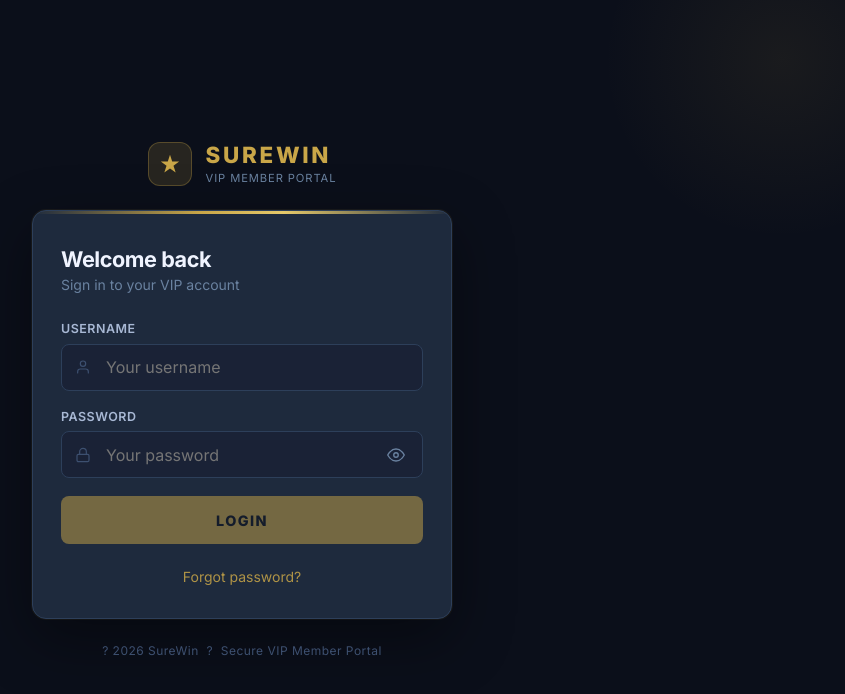
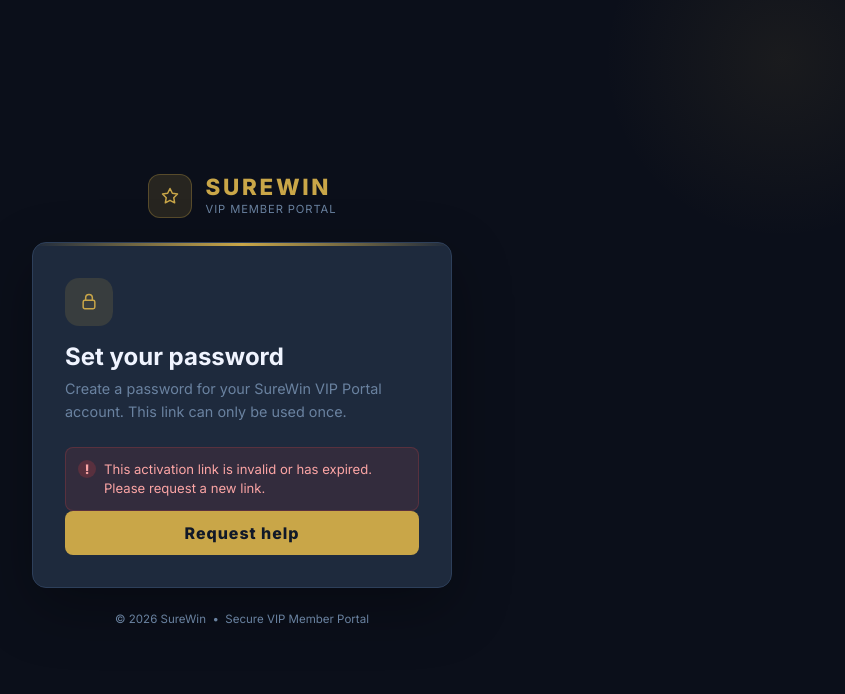
Before and after one commit to micxone77-VIP/surewin-player-portal, a React (Vite) app: page /set-password in a window 1280 px wide. Before the commit this address led to /login. Shown: the top 694 px of the page, without its empty margins (398-1243 px from the left). Built offline with nearby package versions, Linux system fonts and the light colour scheme; no server answers.

Commit message:
feat: add player activation route

```diff
--- a/src/App.jsx
+++ b/src/App.jsx
@@ -1,4 +1,4 @@
-// App.jsx ? Player Portal root
+// App.jsx — Player Portal root
 // Completely separate from CRM App.jsx. No shared context or routes.
 import React from 'react'
 import { BrowserRouter, Routes, Route, Navigate } from 'react-router-dom'
@@ -6,15 +6,16 @@
 import PortalRequireAuth from './components/PortalRequireAuth'
 import PortalLayout from './components/PortalLayout'
 
-// Pages (shells in Step 1; implemented in Steps 4?9)
+// Pages (shells in Step 1; implemented in Steps 4–9)
 import Login          from './pages/Login'
 import ForgotPassword from './pages/ForgotPassword'
-import Dashboard    from './pages/Dashboard'
-import Campaigns    from './pages/Campaigns'
+import SetPassword    from './pages/SetPassword'
+import Dashboard      from './pages/Dashboard'
+import Campaigns      from './pages/Campaigns'
 import CampaignDetail from './pages/CampaignDetail'
-import Rewards      from './pages/Rewards'
-import Notifications from './pages/Notifications'
-import Profile      from './pages/Profile'
+import Rewards        from './pages/Rewards'
+import Notifications  from './pages/Notifications'
+import Profile        from './pages/Profile'
 
 export default function App() {
   return (
@@ -24,6 +25,7 @@
           {/* -- Public routes --------------------------------------- */}
           <Route path="/login"           element={<Login />} />
           <Route path="/forgot-password" element={<ForgotPassword />} />
+          <Route path="/set-password"    element={<SetPassword />} />
 
           {/* -- Protected routes (require player session) ----------- */}
           <Route element={
```
